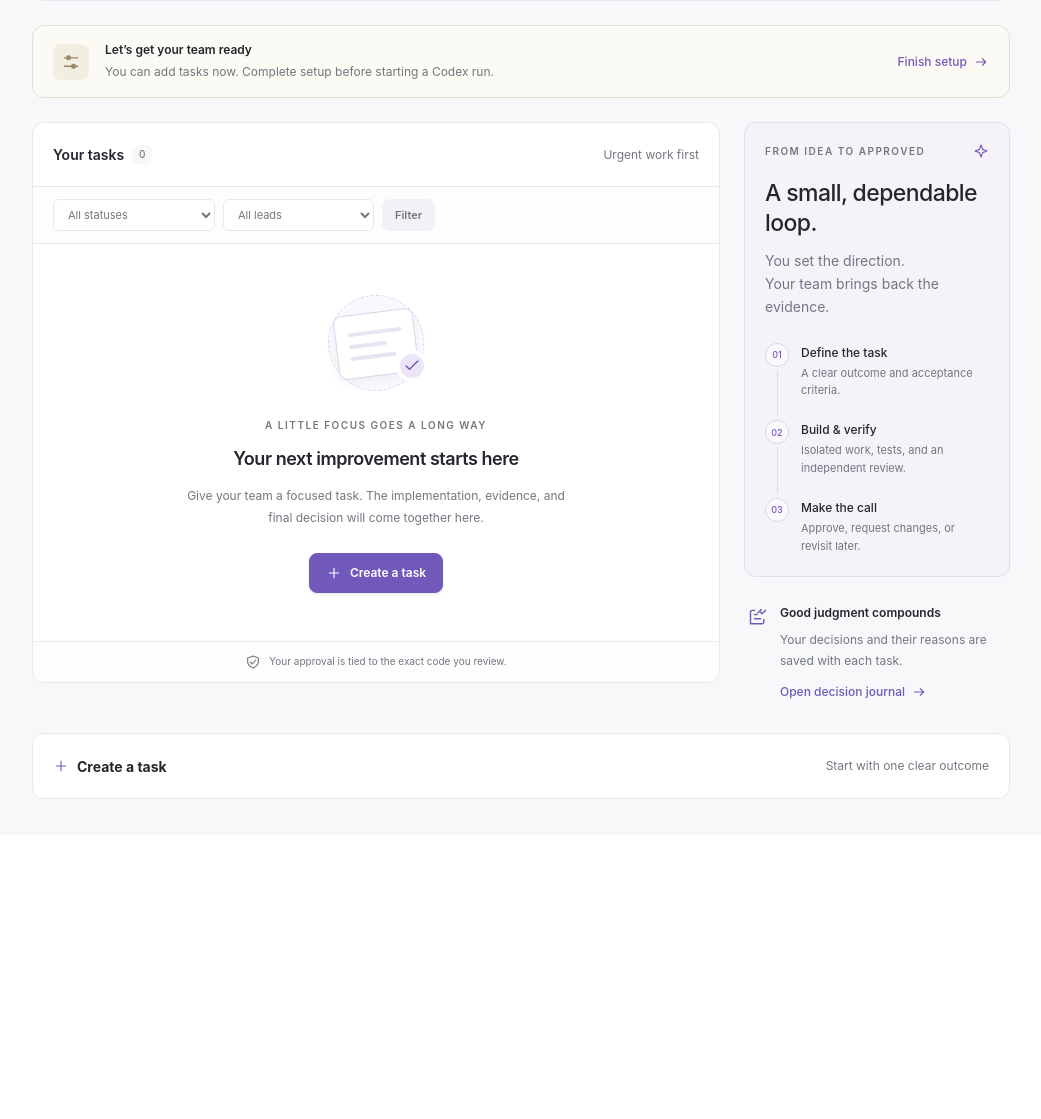
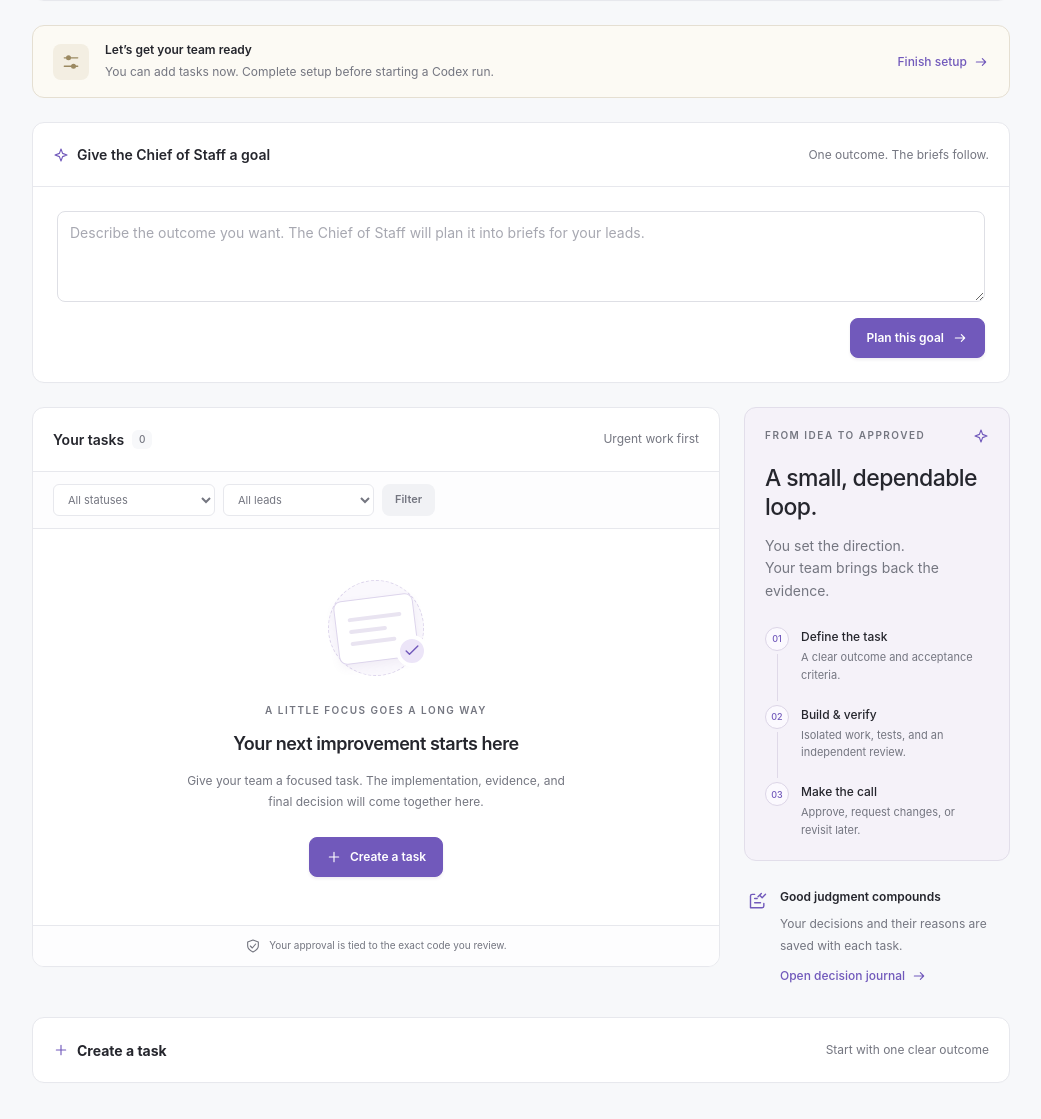
Before and after one commit to MamaMiaLetMeGo/mission-control, a Laravel app: page / in a window 1280 px wide. Shown: the part 849-1968 px from the top of the page, without its empty margins (234-1275 px from the left). Before the commit the page ends 1648 px from the top, so only its background shows below. Run offline with Laravel 12, Linux system fonts and the light colour scheme; data comes from the database, SQL or seed files in the repository; data that the repository does not hold is empty; style sheets or scripts are compiled from the project's sources.

Commit message:
feat: give goals to the Chief of Staff from the dashboard
Co-Authored-By: Claude Fable 5.2 <noreply@anthropic.com>

```diff
--- a/app/Http/Controllers/DashboardController.php
+++ b/app/Http/Controllers/DashboardController.php
@@ -3,6 +3,7 @@
 namespace App\Http\Controllers;
 
 use App\Models\Decision;
+use App\Models\Goal;
 use App\Models\Lead;
 use App\Models\MissionTask;
 use App\Services\MissionQueue;
@@ -17,7 +18,7 @@ class DashboardController extends Controller
 {
     public function __invoke(Request $request, MissionSettings $missionSettings, RepositorySync $repository, MissionQueue $queue): View
     {
-        return view('mission.dashboard', [...$queue->data($this->filters($request)), 'leads' => Lead::query()->orderBy('position')->orderBy('id')->get(), 'settings' => $missionSettings->all(), 'readiness' => $missionSettings->readiness(), 'repositoryStatus' => $repository->status()]);
+        return view('mission.dashboard', [...$queue->data($this->filters($request)), 'leads' => Lead::query()->orderBy('position')->orderBy('id')->get(), 'settings' => $missionSettings->all(), 'readiness' => $missionSettings->readiness(), 'goals' => Goal::query()->latest('id')->limit(5)->get(), 'repositoryStatus' => $repository->status()]);
     }
 
     public function status(Request $request, MissionQueue $queue): JsonResponse
--- a/app/Services/MissionQueue.php
+++ b/app/Services/MissionQueue.php
@@ -15,7 +15,7 @@ class MissionQueue
      */
     public function data(array $filters): array
     {
-        $query = MissionTask::query()->select(['id', 'title', 'lead_id', 'priority', 'status', 'created_at'])->with('lead:id,key,name')->withCount(['runs', 'decisions']);
+        $query = MissionTask::query()->select(['id', 'title', 'lead_id', 'goal_id', 'priority', 'status', 'created_at'])->with('lead:id,key,name')->withCount(['runs', 'decisions']);
         if (! empty($filters['status'])) {
             $query->where('status', $filters['status']);
         }
--- a/resources/views/mission/dashboard.blade.php
+++ b/resources/views/mission/dashboard.blade.php
@@ -21,6 +21,21 @@
     <a class="text-link shrink-0" href="{{ route('settings.edit') }}">Finish setup @include('mission.icon', ['name' => 'arrow', 'class' => 'size-4'])</a>
 </div>
 @endif
+<section class="panel mb-6" aria-labelledby="goal-title">
+    <div class="panel-heading"><span class="flex items-center gap-2">@include('mission.icon', ['name' => 'spark', 'class' => 'size-4 text-accent'])<h2 id="goal-title">Give the Chief of Staff a goal</h2></span><span class="text-xs text-muted">One outcome. The briefs follow.</span></div>
+    <form action="{{ route('goals.store') }}" method="POST" class="p-6 space-y-4">
+        @csrf
+        <div class="field"><label for="goal-request" class="sr-only">Goal</label><textarea id="goal-request" name="request" rows="3" maxlength="5000" required placeholder="Describe the outcome you want. The Chief of Staff will plan it into briefs for your leads.">{{ old('title') === null ? old('request') : '' }}</textarea>@if($errors->has('goal') || ($errors->has('request') && old('title') === null))<p class="text-xs text-[#a55d68] mt-2" role="alert">{{ $errors->first('goal') ?: $errors->first('request') }}</p>@endif</div>
+        <div class="flex justify-end"><button class="button button-primary" type="submit">Plan this goal @include('mission.icon', ['name' => 'arrow', 'class' => 'size-4'])</button></div>
+    </form>
+    @if($goals->isNotEmpty())
+    <div class="task-list border-t border-line">
+        @foreach($goals as $goal)
+        <a href="{{ route('goals.show', $goal) }}" class="task-row"><span class="flex-1 min-w-0"><span class="task-title">{{ \Illuminate\Support\Str::limit($goal->request, 100) }}</span><span class="task-meta"><span>{{ $goal->created_at->diffForHumans() }}</span></span></span><span class="status-badge status-{{ $goal->status }}">{{ ['queued' => 'Waiting', 'planning' => 'Planning', 'planned' => 'Planned', 'failed' => 'Needs attention'][$goal->status] ?? ucfirst($goal->status) }}</span><span class="text-muted task-row-arrow">@include('mission.icon', ['name' => 'chevron', 'class' => 'size-4'])</span></a>
+        @endforeach
+    </div>
+    @endif
+</section>
 <div class="dashboard-grid">
     <section class="panel overflow-hidden" aria-labelledby="tasks-title">
         <div class="panel-heading"><div class="flex items-center gap-2"><h2 id="tasks-title">Your tasks</h2><span class="count-chip" data-queue-total>{{ array_sum($counts) }}</span></div><span class="text-xs text-muted">Urgent work first</span></div>
@@ -38,12 +53,12 @@
         <section class="small-note"><span class="text-accent">@include('mission.icon', ['name' => 'profile'])</span><div><h3>Good judgment compounds</h3><p>Your decisions and their reasons are saved with each task.</p><a href="{{ route('profile') }}" class="text-link mt-3">Open decision journal @include('mission.icon', ['name' => 'arrow', 'class' => 'size-4'])</a></div></section>
     </aside>
 </div>
-<details id="new-task" class="panel new-task-panel mt-6" @if(old('title') || $errors->has('title') || $errors->has('request') || $errors->has('acceptance_criteria')) open @endif>
+<details id="new-task" class="panel new-task-panel mt-6" @if(old('title') || $errors->has('title') || $errors->has('acceptance_criteria')) open @endif>
     <summary class="panel-heading cursor-pointer"><span class="flex items-center gap-2">@include('mission.icon', ['name' => 'plus', 'class' => 'size-4 text-accent'])<strong>Create a task</strong></span><span class="text-xs text-muted">Start with one clear outcome</span></summary>
     <form action="{{ route('tasks.store') }}" method="POST" class="p-6 space-y-5">
         @csrf
         <div class="field"><label for="task-title">Task title</label><input id="task-title" name="title" value="{{ old('title') }}" maxlength="200" required placeholder="e.g. Make lesson progress easier to understand"></div>
-        <div class="grid gap-5 md:grid-cols-2"><div class="field"><label for="task-request">What should change?</label><textarea id="task-request" name="request" rows="5" maxlength="20000" required placeholder="Describe the problem, who it affects, and the outcome you want.">{{ old('request') }}</textarea></div><div class="field"><label for="task-criteria">Acceptance criteria</label><textarea id="task-criteria" name="acceptance_criteria" rows="5" maxlength="10000" required placeholder="What must be true for this task to be done? Include examples or checks.">{{ old('acceptance_criteria') }}</textarea></div></div>
+        <div class="grid gap-5 md:grid-cols-2"><div class="field"><label for="task-request">What should change?</label><textarea id="task-request" name="request" rows="5" maxlength="20000" required placeholder="Describe the problem, who it affects, and the outcome you want.">{{ old('title') !== null ? old('request') : '' }}</textarea></div><div class="field"><label for="task-criteria">Acceptance criteria</label><textarea id="task-criteria" name="acceptance_criteria" rows="5" maxlength="10000" required placeholder="What must be true for this task to be done? Include examples or checks.">{{ old('acceptance_criteria') }}</textarea></div></div>
         <div class="grid gap-5 md:grid-cols-2"><div class="field"><label for="task-lead">Lead</label><select id="task-lead" name="lead">@foreach($leads->where('is_active', true) as $lead)<option value="{{ $lead->key }}" @selected(old('lead', 'engineering') === $lead->key)>{{ $lead->name }}</option>@endforeach</select></div><div class="field"><label for="task-priority">Priority</label><select id="task-priority" name="priority">@foreach(['low', 'normal', 'high', 'urgent'] as $priority)<option value="{{ $priority }}" @selected(old('priority', 'normal') === $priority)>{{ ucfirst($priority) }}</option>@endforeach</select></div></div>
         <div class="flex flex-wrap items-center justify-between gap-4 pt-2"><p class="text-xs text-muted">Saved to your backlog. You choose when work starts.</p><button class="button button-primary" type="submit">Add to backlog @include('mission.icon', ['name' => 'arrow', 'class' => 'size-4'])</button></div>
     </form>
--- a/resources/views/mission/layout.blade.php
+++ b/resources/views/mission/layout.blade.php
@@ -6,6 +6,7 @@
     <meta name="csrf-token" content="{{ csrf_token() }}">
     <meta name="color-scheme" content="light">
     <title>@yield('title', 'Review queue') · Mission Control</title>
+    @stack('head')
     @vite(['resources/css/app.css', 'resources/js/app.js'])
 </head>
 <body class="bg-canvas text-ink font-sans antialiased">
--- a/resources/views/mission/queue-list.blade.php
+++ b/resources/views/mission/queue-list.blade.php
@@ -8,7 +8,7 @@
                 @foreach($tasks as $task)
                     <a href="{{ route('tasks.show', $task) }}" class="task-row">
                         <span class="task-symbol status-symbol-{{ $task->status }}">@include('mission.icon', ['name' => $task->status === 'merged' ? 'check' : ($task->status === 'running' ? 'clock' : 'file')])</span>
-                        <span class="flex-1 min-w-0"><span class="flex items-center gap-2 flex-wrap"><span class="task-title">{{ $task->title }}</span>@if(in_array($task->priority, ['urgent', 'high']))<span class="priority priority-{{ $task->priority }}">{{ ucfirst($task->priority) }}</span>@endif</span><span class="task-meta"><span>MC-{{ str_pad((string) $task->id, 3, '0', STR_PAD_LEFT) }}</span><span>·</span><span>{{ $task->lead?->name ?? 'Unassigned' }}</span><span>·</span><span>{{ $task->created_at->diffForHumans() }}</span></span></span>
+                        <span class="flex-1 min-w-0"><span class="flex items-center gap-2 flex-wrap"><span class="task-title">{{ $task->title }}</span>@if($task->goal_id)<span class="status-badge queue-goal-tag">Goal</span>@endif @if(in_array($task->priority, ['urgent', 'high']))<span class="priority priority-{{ $task->priority }}">{{ ucfirst($task->priority) }}</span>@endif</span><span class="task-meta"><span>MC-{{ str_pad((string) $task->id, 3, '0', STR_PAD_LEFT) }}</span><span>·</span><span>{{ $task->lead?->name ?? 'Unassigned' }}</span><span>·</span><span>{{ $task->created_at->diffForHumans() }}</span></span></span>
                         <span class="status-badge status-{{ $task->status }}">{{ $statusLabels[$task->status] ?? ucfirst($task->status) }}</span>
                         <span class="text-muted task-row-arrow">@include('mission.icon', ['name' => 'chevron', 'class' => 'size-4'])</span>
                     </a>
--- a/resources/views/mission/task-content.blade.php
+++ b/resources/views/mission/task-content.blade.php
@@ -34,8 +34,11 @@
 @endphp
 <div data-task-content data-run-id="{{ $latestRun?->id ?? '' }}" data-task-status="{{ $task->status }}" data-revision="{{ $task->revision ?? '' }}">
 <a href="{{ route('dashboard') }}" class="text-link text-muted mb-7">@include('mission.icon', ['name' => 'back', 'class' => 'size-4'])Back to queue</a>
+@if($task->goal)
+<p class="text-xs text-muted mb-4">Part of goal: <a class="text-link" href="{{ route('goals.show', $task->goal) }}">{{ \Illuminate\Support\Str::limit($task->goal->request, 80) }}</a></p>
+@endif
 <div class="page-heading items-start" data-task-live="heading">
-    <div class="min-w-0"><div class="flex flex-wrap items-center gap-3 mb-3"><p class="eyebrow mb-0">MC-{{ str_pad((string) $task->id, 3, '0', STR_PAD_LEFT) }}</p><span class="status-badge status-{{ $task->status }}">{{ $statusLabels[$task->status] ?? ucfirst($task->status) }}</span></div><h1 class="task-page-title">{{ $task->title }}</h1><p class="page-description">{{ $task->lead?->name ?? 'Unassigned' }} <span class="px-1 text-line">/</span> {{ ucfirst($task->priority) }} priority <span class="px-1 text-line">/</span> Added {{ $task->created_at->diffForHumans() }}</p></div>
+    <div class="min-w-0"><div class="flex flex-wrap items-center gap-3 mb-3"><p class="eyebrow mb-0">MC-{{ str_pad((string) $task->id, 3, '0', STR_PAD_LEFT) }}</p><span class="status-badge status-{{ $task->status }}">{{ $statusLabels[$task->status] ?? ucfirst($task->status) }}</span></div><h1 class="task-page-title">{{ $task->title }}</h1><p class="page-description">{{ $task->lead?->name ?? 'Unassigned' }} <span class="px-1 text-line">/</span> {{ ucfirst($task->priority) }} priority <span class="px-1 text-line">/</span> Added {{ $task->created_at->diffForHumans() }}</p>@foreach($task->waitingOn() as $dependency)<p class="text-xs text-muted mt-2">Waiting for MC-{{ str_pad((string) $dependency->id, 3, '0', STR_PAD_LEFT) }}</p>@endforeach</div>
     @if(in_array($task->status, ['queued', 'running']))<a href="{{ route('tasks.show', $task) }}" class="button button-secondary shrink-0">@include('mission.icon', ['name' => 'refresh', 'class' => 'size-4'])Refresh status</a>@endif
 </div>
 <div data-task-live="phase">
--- a/routes/web.php
+++ b/routes/web.php
@@ -2,6 +2,7 @@
 
 use App\Http\Controllers\DashboardController;
 use App\Http\Controllers\DesktopHealthController;
+use App\Http\Controllers\GoalController;
 use App\Http\Controllers\LeadController;
 use App\Http\Controllers\MissionPreviewController;
 use App\Http\Controllers\MissionSettingController;
@@ -44,6 +45,8 @@ Route::post('/tasks/{task}/production/refresh', [ProductionPublicationController
 Route::post('/tasks/{task}/production/merge', [ProductionPublicationController::class, 'merge'])->name('tasks.production.merge');
 Route::post('/tasks/{task}/production/close-conflict', [ProductionPublicationController::class, 'closeConflict'])->name('tasks.production.close-conflict');
 Route::get('/tasks/{task}/production/diff', [ProductionPublicationController::class, 'diff'])->name('tasks.production.diff');
+Route::post('/goals', [GoalController::class, 'store'])->name('goals.store');
+Route::get('/goals/{goal}', [GoalController::class, 'show'])->name('goals.show');
 Route::get('/settings', [MissionSettingController::class, 'edit'])->name('settings.edit');
 Route::post('/settings', [MissionSettingController::class, 'update'])->name('settings.update');
 Route::post('/leads', [LeadController::class, 'store'])->name('leads.store');
```
Also changed, not shown: app/Http/Controllers/GoalController.php (added, +28 -0 lines), resources/views/mission/goal.blade.php (added, +42 -0 lines), tests/Feature/GoalControllerTest.php (added, +94 -0 lines).
